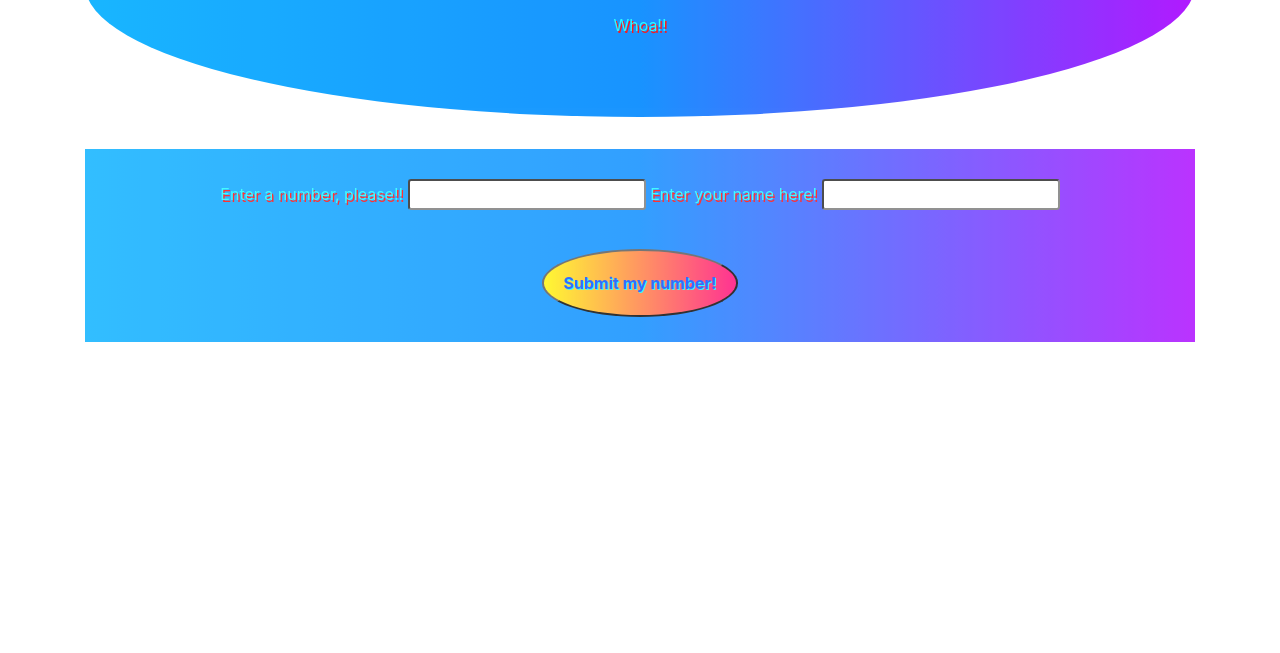
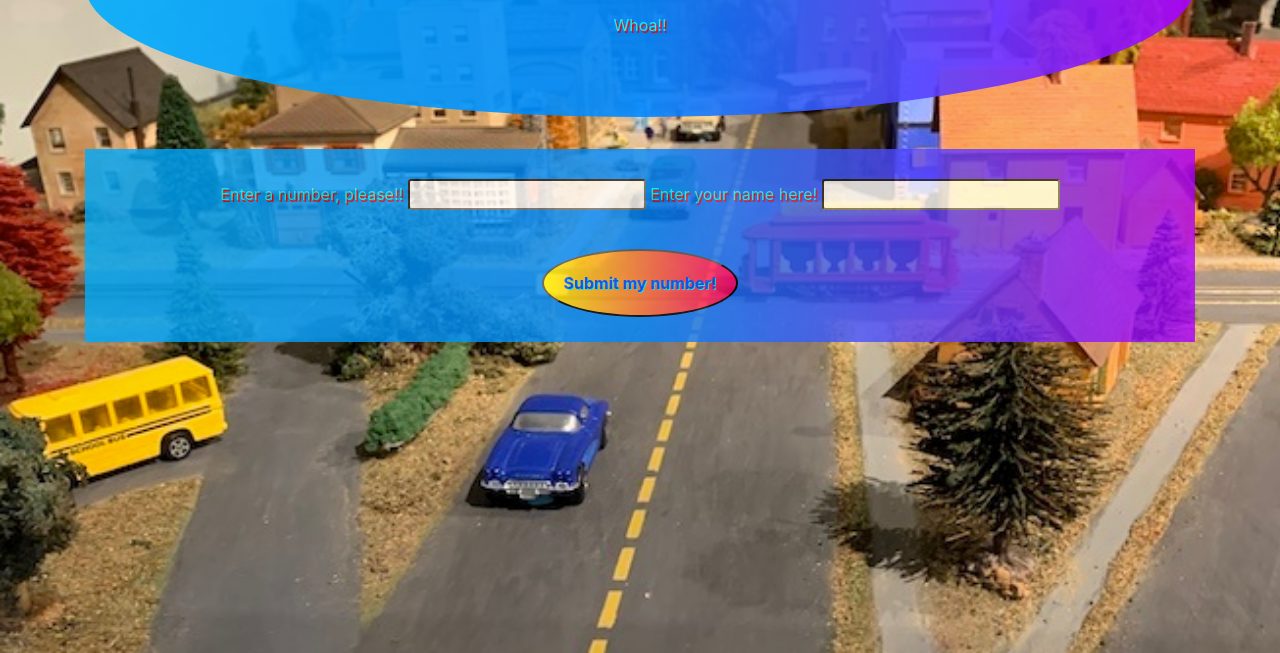
Before and after one commit to MaxwellMeyer/mar-cr3, a plain HTML site: page index.html in a window 1280 px wide. Shown: the part 147-800 px from the top of the page. Drawn offline with nearby package versions, Linux system fonts and the light colour scheme; the site is published under a folder, as on GitHub Pages, so addresses that start at the root find nothing.

```diff
--- a/css/styles.css
+++ b/css/styles.css
@@ -5,7 +5,7 @@ body {
   height: 100vh;
   width: 100vw;
   text-align: center;
-  background-image: url("/img/rog.png");
+  background-image: url("../img/rog.png");
   background-size: cover;
 }
 .butt {
```
Also changed, not shown: 1 other file.
